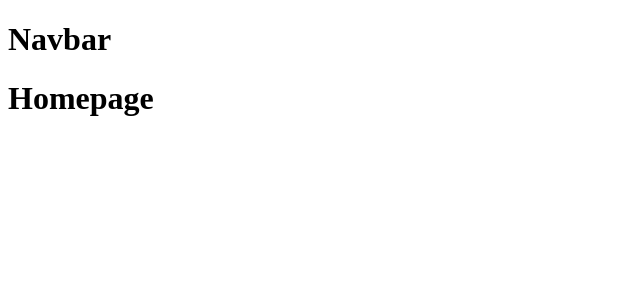
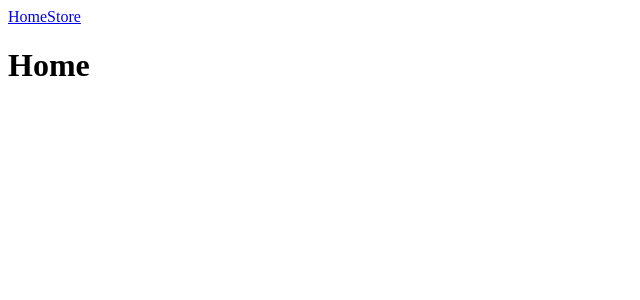
Before and after one commit to xiejon/shopping_cart, a React (Create React App) app in the folder shopping-cart/: page / in a window 1280 px wide. Shown: the top 300 px of the page, without its empty margins (0-640 px from the left). Built offline with nearby package versions, Linux system fonts and the light colour scheme.

Commit message:
added routing links to navbar

```diff
--- a/shopping-cart/src/App.tsx
+++ b/shopping-cart/src/App.tsx
@@ -1,7 +1,7 @@
 import React from 'react'
 import { Routes, Route } from 'react-router-dom'
 import Navbar from './components/Navbar'
-import Homepage from './pages/Homepage'
+import Homepage from './pages/Home'
 import Store from './pages/Store'
 
 function App() {
--- a/shopping-cart/src/components/Navbar.js
+++ b/shopping-cart/src/components/Navbar.js
@@ -1,8 +1,12 @@
 import React from 'react'
+import { Link } from 'react-router-dom'
 
 const Navbar = () => {
     return(
-        <h1>Navbar</h1>
+        <div>
+            <Link to="/">Home</Link>
+            <Link to="/store">Store</Link>
+        </div>
     )
 }
 
--- /dev/null
+++ b/shopping-cart/src/pages/Home.js
@@ -0,0 +1,9 @@
+import React from 'react'
+
+const Home = () => {
+    return(
+        <h1>Home</h1>
+    )
+}
+
+export default Home
--- a/shopping-cart/src/pages/Homepage.js
+++ /dev/null
@@ -1,9 +0,0 @@
-import React from 'react'
-
-const Homepage = () => {
-    return(
-        <h1>Homepage</h1>
-    )
-}
-
-export default Homepage
```
